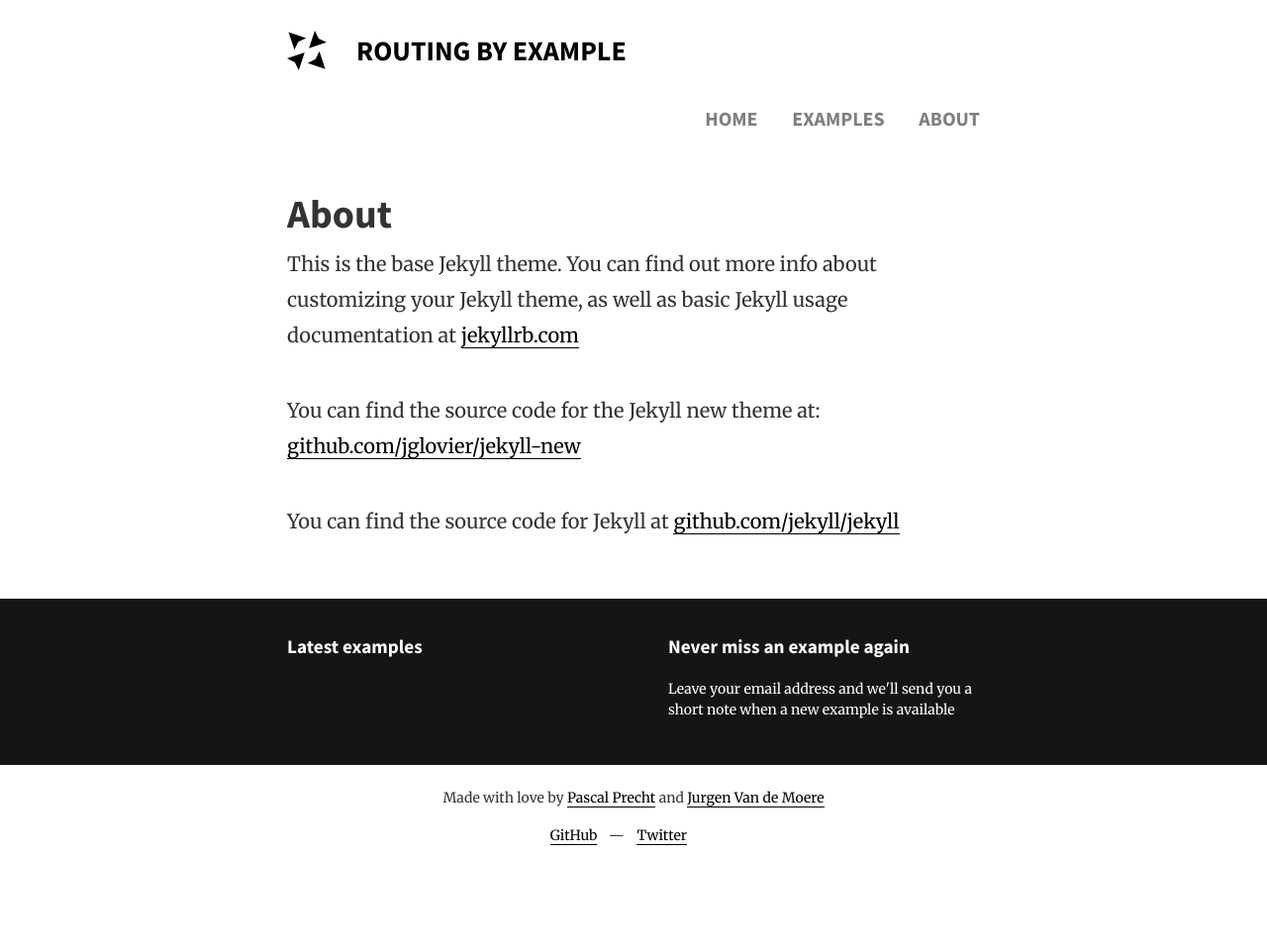
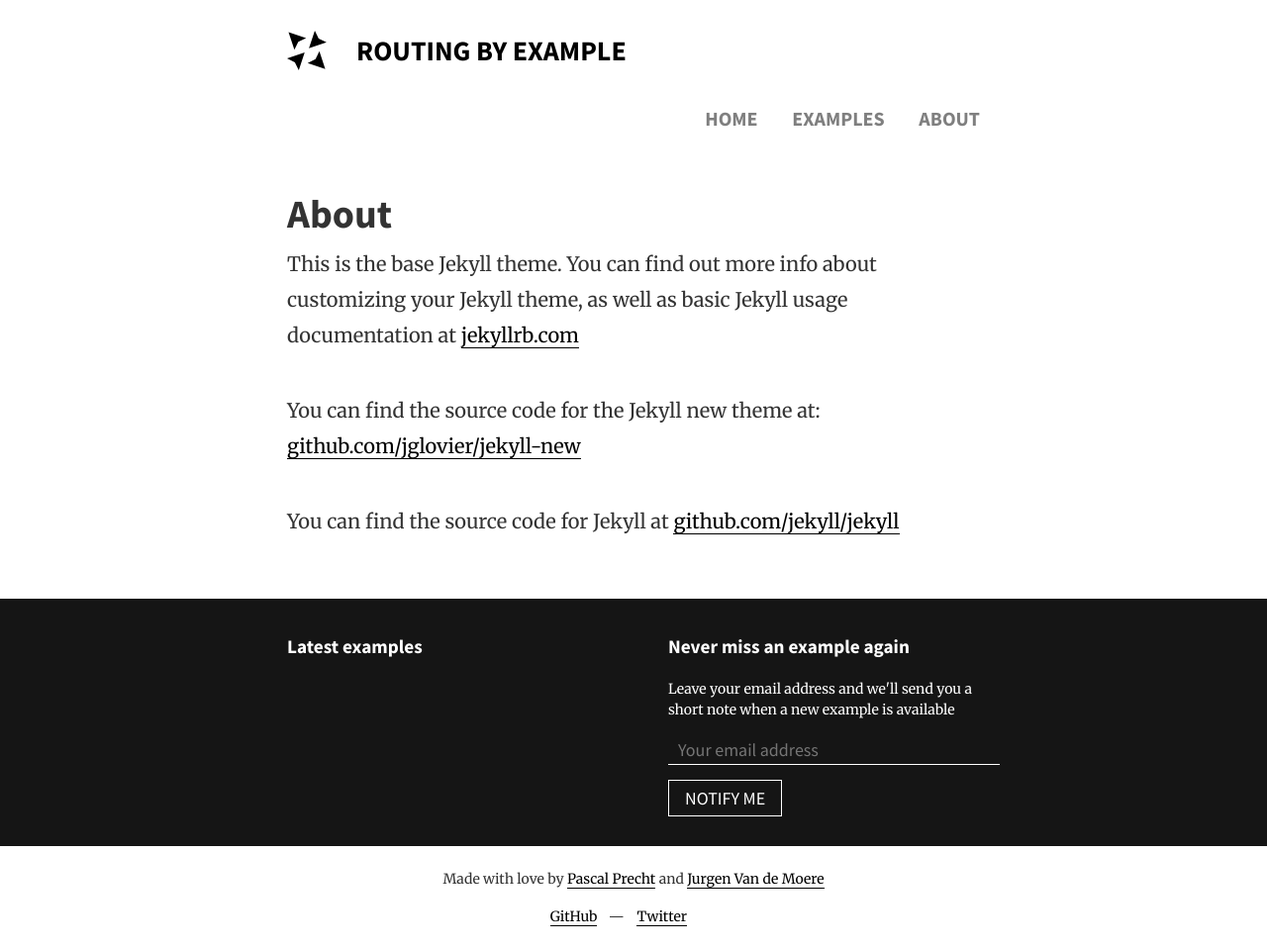
Before and after one commit to routingbyexample/routingbyexample.github.io, a Jekyll site: the page built from about.md, in a window 1280 px wide. Shown: the whole page at 99% size. Built offline with Jekyll 4.4.1, drawn with Linux system fonts in a browser that asks for light colours; before the commit the page ends 900 px from its top, so only the background shows below that.

Commit message:
feat(mailchimp): add subscription form

```diff
--- a/_includes/site-footer.html
+++ b/_includes/site-footer.html
@@ -15,6 +15,13 @@
         <p>
           Leave your email address and we'll send you a short note when a new example is available
         </p>
+        <div id="mc_embed_signup">
+          <form action="//routingbyexample.us12.list-manage.com/subscribe/post?u=c709361087e14818643848f58&amp;id=8585fe4579" method="post" id="mc-embedded-subscribe-form" name="mc-embedded-subscribe-form" class="validate" target="_blank" novalidate="">
+            <input type="email" value="" name="EMAIL" id="mce-EMAIL" placeholder="Your email address" required="">
+            <div style="position: absolute; left: -5000px;" aria-hidden="true"><input type="text" name="b_c709361087e14818643848f58_8585fe4579" tabindex="-1" value=""></div>
+            <input type="submit" value="Notify me" name="subscribe" id="mc-embedded-subscribe" class="smallbutton blue">
+          </form>
+        </div>
       </div>
     </div>
   </div>
--- /dev/null
+++ b/_sass/_forms.scss
@@ -0,0 +1,25 @@
+@import "./variables";
+
+/************************************************************
+* FORMS
+*************************************************************/
+
+input[type="text"],
+input[type="email"],
+input[type="password"]{
+  font-family: $rbe-font-sans-serif;
+  border: 0;
+  border-bottom: 1px solid rgba(0,0,0,0.8);
+  padding: 3px 10px;
+  outline: none;
+}
+
+input[type="submit"],
+button{
+  border: 1px solid black;
+  background: white;
+  padding: 6px 16px;
+  color: black;
+  font-family: $rbe-font-sans-serif;
+  text-transform: uppercase;
+}
--- /dev/null
+++ b/_sass/_mailchimp.scss
@@ -0,0 +1,23 @@
+@import "./variables";
+
+/************************************************************
+* MAILCHIMP EMBED FORM
+*************************************************************/
+
+#mc_embed_signup{
+  input{
+    font-size: 18px;
+  }
+  input[type="email"]{
+    display: block;
+    width: 100%;
+    background: transparent;
+    border-color: white;
+    margin-bottom: 15px;
+  }
+  input[type="submit"]{
+    border-color: white;
+    background: transparent;
+    color: white;
+  }
+}
--- a/css/main.scss
+++ b/css/main.scss
@@ -22,6 +22,8 @@
 @import "sections";
 @import "headers";
 @import "footers";
+@import "forms";
+@import "mailchimp";
 //@import "syntax-highlighting";
 @import "figures";
 @import "example-card-grid";
```
